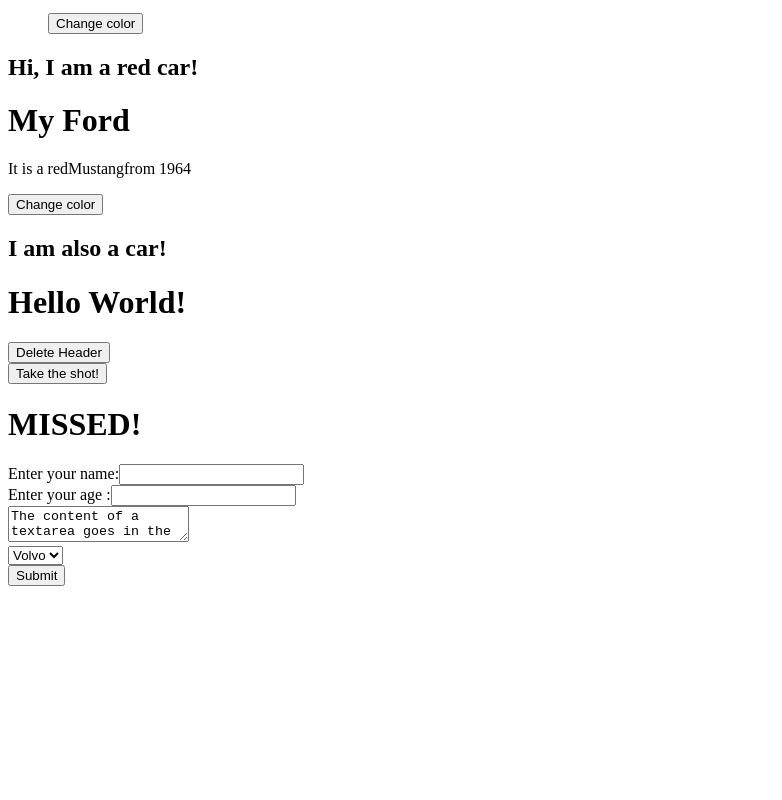
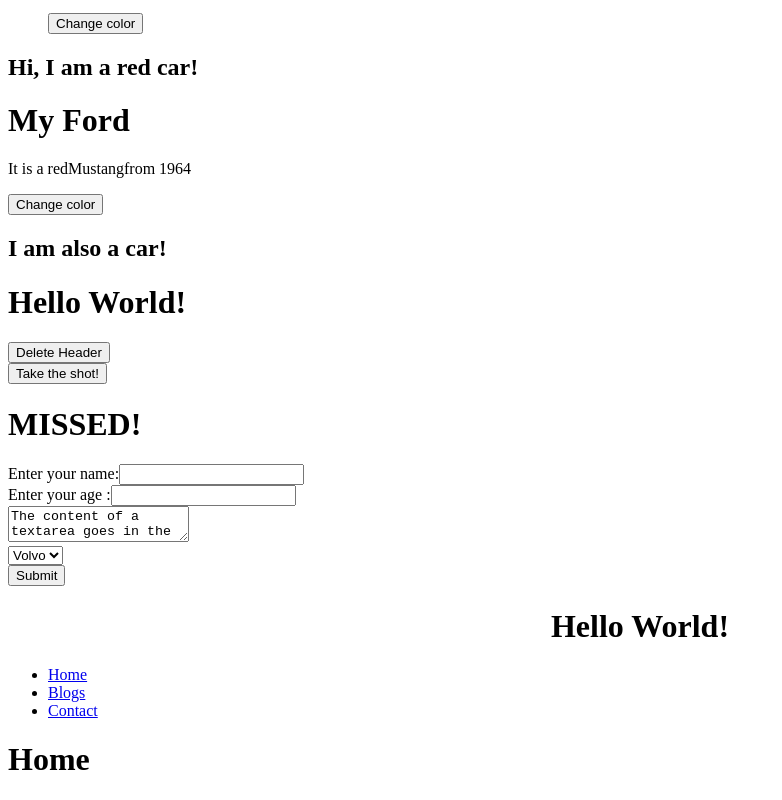
Before and after one commit to Buteya/repo, a React (Create React App) app in the folder react/my-react-app/: page / in a window 1280 px wide. Shown: the part 1050-1850 px from the top of the page, without its empty margins (0-782 px from the left). Before the commit the page ends 1644 px from the top, so only its background shows below. Built offline with nearby package versions, Linux system fonts and the light colour scheme.

Commit message:
imported App.js to Index.js

```diff
--- a/react/my-react-app/src/index.js
+++ b/react/my-react-app/src/index.js
@@ -3,6 +3,7 @@ import ReactDOM from 'react-dom/client';
 import NewCar from  './components/Car.js';
 // import Header from './components/Header.js';
 import MyForm from './components/MyForm.js';
+import App from './App.js';
 
 class Car extends React.Component {
     constructor(props){
@@ -141,6 +142,7 @@ const myFirstElement = <div>
     <Football />
     <Goal isGoal={false} />
     <MyForm />
+    <App />
 </div>
 
 const root = ReactDOM.createRoot(document.getElementById('root'));
```
